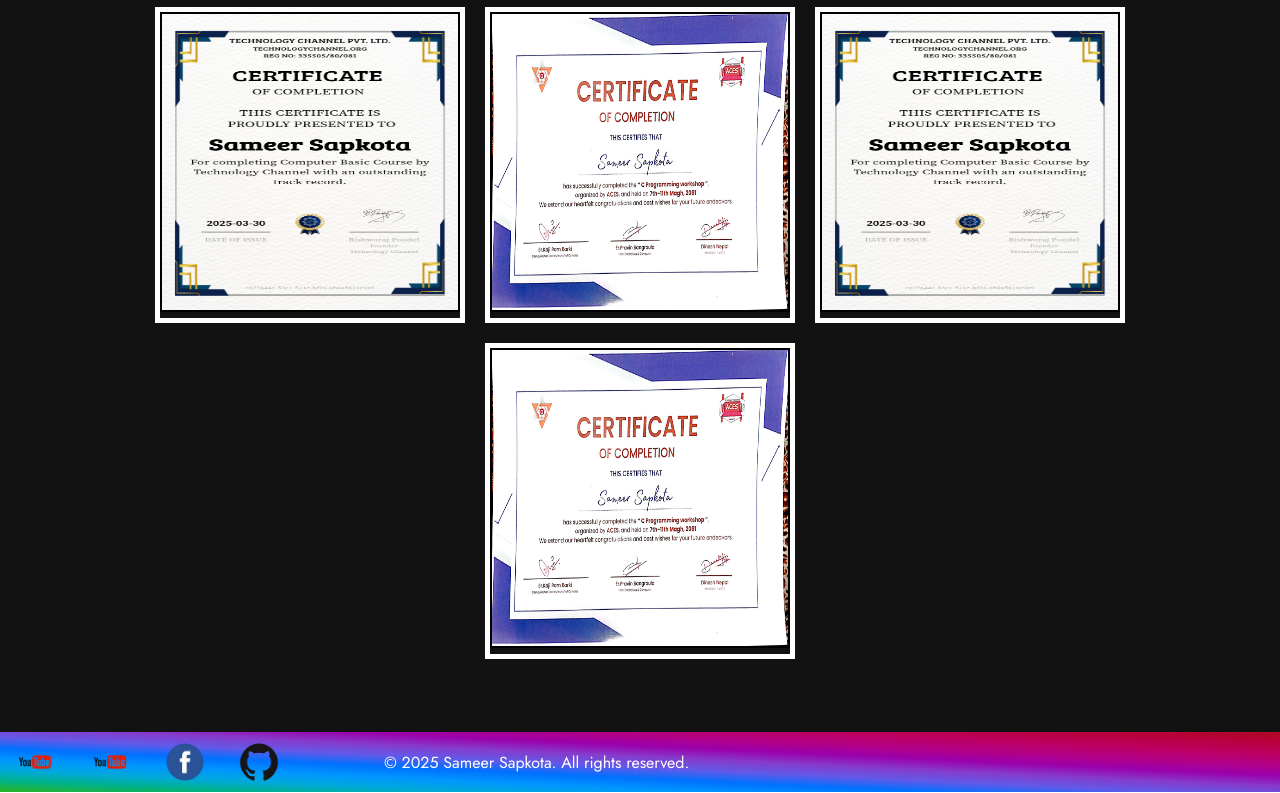
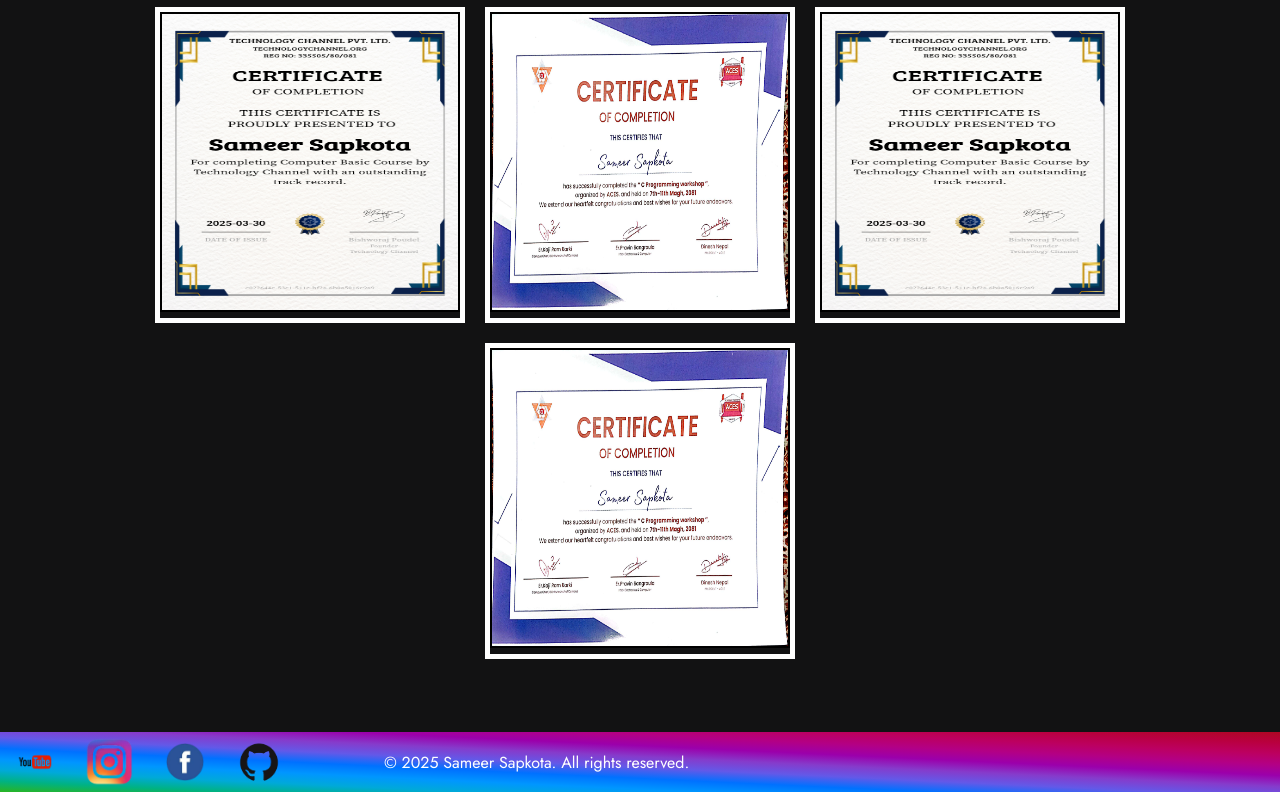
Before and after one commit to acidicsameer/My-portfolio, a plain HTML site: page index.html in a window 1280 px wide. Shown: the part 2528-3321 px from the top of the page. Drawn offline with Linux system fonts and the light colour scheme.

Commit message:
some changes in footer

```diff
--- a/index.html
+++ b/index.html
@@ -135,7 +135,7 @@
 <footer>
     <div class="footer1">
     <a href="https://www.youtube.com/@damnit2"><img src="./image/youtube.png" alt="youtube"></a>
-    <a href="https://www.youtube.com/@damnit2"><img src="./image/youtube.png" alt="instagram"></a>
+    <a href="https://www.youtube.com/@damnit2"><img src="./image/instagram.png" alt="instagram"></a>
     <a href="https://www.youtube.com/@damnit2"><img src="./image/facebook.png" alt="facebook"></a>
     <a href="https://www.youtube.com/@damnit2"><img src="./image/github.png" alt="github"></a>
    </div>
--- a/style.css
+++ b/style.css
@@ -237,7 +237,7 @@
   margin-left: 20px;
 }
 .herotext span {
-  color:hotpink;
+  color: hotpink;
   font-size: 30px;
 }
 .herotext a {
@@ -297,7 +297,7 @@
 footer {
   height: 60px;
   display: flex;
-  background-image: linear-gradient(
+  background: linear-gradient(
     to right top,
     #2ab421,
     #00b283,
@@ -312,8 +312,7 @@
     #b9003f,
     #ae0723
   );
-  background-repeat: no-repeat;
-  background-size: 100% 100%;
+
   box-sizing: border-box;
 }
 .footer2 {
@@ -350,7 +349,7 @@
 
 #skills {
   height: 100vh;
-  background-color:  #282b34;
+  background-color: #282b34;
   color: white;
 
   justify-content: center;
@@ -379,7 +378,7 @@
   height: 400px;
   border: 3px solid black;
   border-radius: 25px;
-background-color: rgb(39, 33, 33);
+  background-color: rgb(39, 33, 33);
   & img {
     width: 100%;
     height: 65%;
@@ -474,8 +473,6 @@
   border: 5px solid white;
 }
 #certificates h3 {
-
   font-size: 45px;
   text-align: center;
-
 }
```
